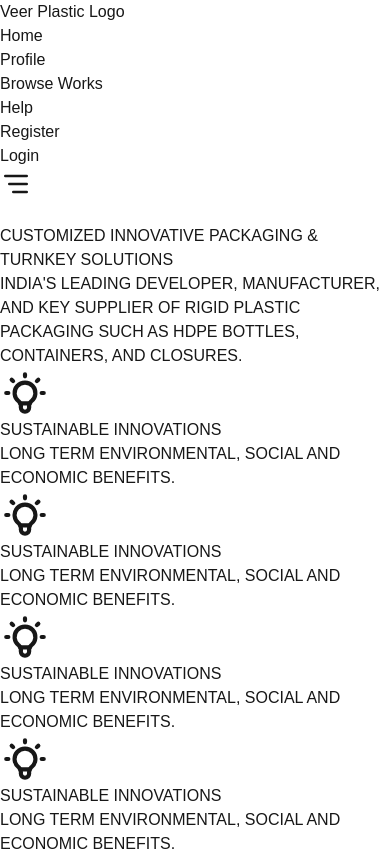
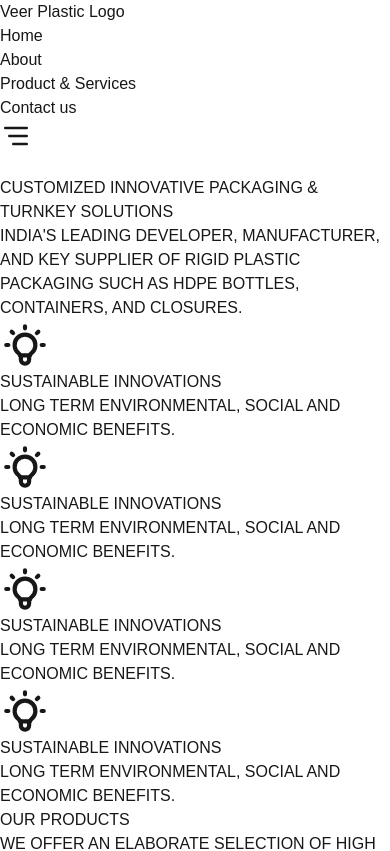
Before and after one commit to Jaimin1999/new-veer-plastic, a Next.js app: page / in a window 390 px wide. Shown: the top 851 px of the page. Built offline with nearby package versions, Linux system fonts and the light colour scheme.

Commit message:
Navbar Mobile menu close fix

```diff
--- a/src/app/Navbar/navbar.js
+++ b/src/app/Navbar/navbar.js
@@ -1,28 +1,16 @@
 "use client";
 
 import React, { useState, useEffect } from "react";
-import {
-  IconArrowLeft,
-  IconArrowRight,
-  IconMenuDeep,
-  IconX,
-} from "@tabler/icons-react";
-
+import { IconMenuDeep, IconX } from "@tabler/icons-react";
 import Link from "next/link";
 
 function Navbar() {
   const [menuOpen, setMenuOpen] = useState(false);
-  const [size, setSize] = useState({
-    width: 0,
-    height: 0,
-  });
+  const [size, setSize] = useState({ width: 0, height: 0 });
 
   useEffect(() => {
     const handleResize = () => {
-      setSize({
-        width: window.innerWidth,
-        height: window.innerHeight,
-      });
+      setSize({ width: window.innerWidth, height: window.innerHeight });
     };
     window.addEventListener("resize", handleResize);
     handleResize(); // Initialize size on mount
@@ -40,6 +28,10 @@ function Navbar() {
     setMenuOpen((prev) => !prev);
   };
 
+  const closeMenu = () => {
+    setMenuOpen(false);
+  };
+
   return (
     <header className="bg-gray-800 w-full h-20 px-6 md:px-12 transition-all">
       <div className="max-w-screen-xl mx-auto flex items-center justify-between h-full text-white">
@@ -47,64 +39,33 @@ function Navbar() {
           Veer Plastic Logo
         </Link>
         <nav
-          className={`fixed inset-0 bg-gray-800 bg-opacity-90 backdrop-blur-lg flex flex-col items-center justify-center transform transition-transform duration-300 md:static md:flex md:flex-row md:bg-transparent md:transform-none ${
-            menuOpen ? "translate-x-0" : "translate-x-full"
-          }`}
+          className={`fixed inset-0 bg-gray-800 bg-opacity-90 backdrop-blur-lg flex flex-col items-center justify-center transform transition-transform duration-300 md:static md:flex md:flex-row md:bg-transparent md:transform-none ${menuOpen ? "translate-x-0" : "translate-x-full"}`}
         >
           <ul className="flex flex-col md:flex-row md:items-center md:space-x-6">
             <li className="mb-8 md:mb-0">
-              <Link
-                href={"hdpe-bottles"}
-                className="text-lg px-4 py-2 rounded-lg hover:bg-gray-700"
-              >
+              <Link href={"/"} className="text-lg px-4 py-2 rounded-lg hover:bg-gray-700" onClick={closeMenu}>
                 Home
               </Link>
             </li>
             <li className="mb-8 md:mb-0">
-              <Link
-                href={"hdpe-bottles"}
-                className="text-lg px-4 py-2 rounded-lg hover:bg-gray-700"
-              >
-                Profile
+              <Link href={"about"} className="text-lg px-4 py-2 rounded-lg hover:bg-gray-700" onClick={closeMenu}>
+                About
               </Link>
             </li>
             <li className="mb-8 md:mb-0">
-              <Link
-                href={"hdpe-bottles"}
-                className="text-lg px-4 py-2 rounded-lg hover:bg-gray-700"
-              >
-                Browse Works
+              <Link href={"hdpe-bottles"} className="text-lg px-4 py-2 rounded-lg hover:bg-gray-700" onClick={closeMenu}>
+                Product & Services
               </Link>
             </li>
             <li className="mb-8 md:mb-0">
-              <Link
-                href={"hdpe-bottles"}
-                className="text-lg px-4 py-2 rounded-lg hover:bg-gray-700"
-              >
-                Help
-              </Link>
-            </li>
-            <li className="mb-8 md:mb-0">
-              <Link href={"hdpe-bottles"}>
-                <button className="px-4 py-2 bg-blue-400 text-gray-800 rounded-lg hover:bg-blue-500">
-                  Register
-                </button>
-              </Link>
-            </li>
-            <li>
-              <Link href={"hdpe-bottles"}>
-                <button className="px-4 py-2 bg-gray-800 text-white border border-transparent rounded-lg hover:bg-gray-700">
-                  Login
-                </button>
+              <Link href={"hdpe-bottles"} className="text-lg px-4 py-2 rounded-lg hover:bg-gray-700" onClick={closeMenu}>
+                Contact us
               </Link>
             </li>
           </ul>
         </nav>
         {/* Hamburger Menu */}
-        <div
-          className="text-2xl cursor-pointer md:hidden z-50 text-white"
-          onClick={menuToggleHandler}
-        >
+        <div className="text-2xl cursor-pointer md:hidden z-50 text-white" onClick={menuToggleHandler}>
           {menuOpen ? <IconX size={32} /> : <IconMenuDeep size={32} />}
         </div>
       </div>
```
